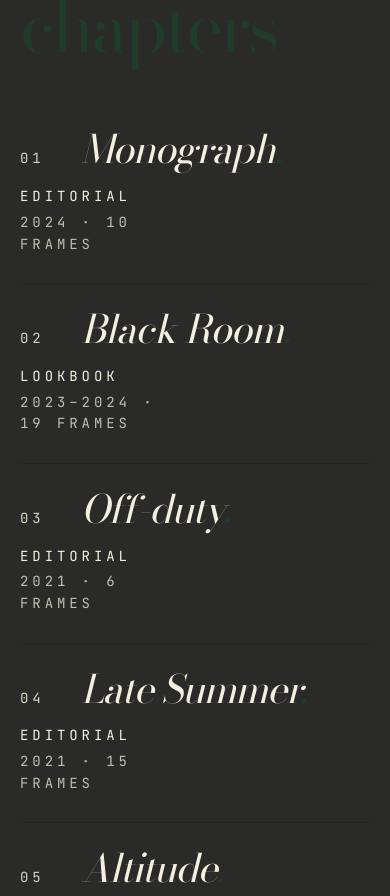
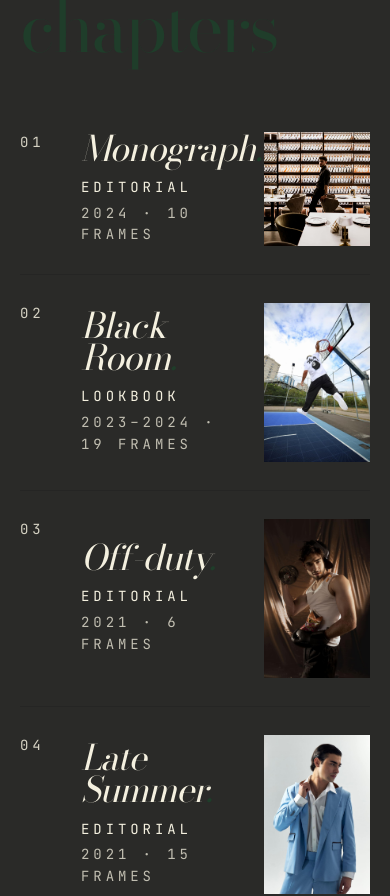
Before and after one commit to grappesai-cloud/alex-chitea, a Next.js app: page / in a window 390 px wide. Shown: the part 2580-3476 px from the top of the page. Built offline with nearby package versions, Linux system fonts and the light colour scheme; a web font is replaced by a local one.

Commit message:
tweaks: mobile row thumbnails, copy cleanup, hero polish

```diff
--- a/app/components/Shoots.tsx
+++ b/app/components/Shoots.tsx
@@ -24,19 +24,33 @@ function ShootRow({
         dim ? "opacity-60" : "opacity-100"
       }`}
     >
-      <div className="grid grid-cols-12 gap-4 md:gap-6 items-baseline">
-        <div className="col-span-2 md:col-span-1 mono text-[14px] md:text-[14px] uppercase tracking-[0.28em] tabular opacity-85">
+      <div className="grid grid-cols-12 gap-4 md:gap-6 items-center md:items-baseline">
+        <div className="col-span-2 md:col-span-1 mono text-[14px] md:text-[14px] uppercase tracking-[0.28em] tabular opacity-85 self-start">
           {String(i + 1).padStart(2, "0")}
         </div>
-        <div className="col-span-10 md:col-span-6">
-          <h3 className={`display italic text-[10vw] md:text-[5.5vw] leading-[0.92] tracking-[-0.03em] transition-colors duration-300 ${
+        <div className="col-span-6 md:col-span-6">
+          <h3 className={`display italic text-[9vw] md:text-[5.5vw] leading-[0.92] tracking-[-0.03em] transition-colors duration-300 ${
             active ? "text-[var(--accent)]" : ""
           }`}>
             {shoot.title}
             <span className="text-[var(--accent)]">.</span>
           </h3>
+          <div className="mono text-[14px] uppercase tracking-[0.28em] mt-3 md:hidden">
+            <div className="opacity-100">{shoot.role}</div>
+            <div className="opacity-75 mt-1">{shoot.year} · {shoot.frames.length} frames</div>
+          </div>
         </div>
-        <div className="col-span-6 md:col-span-3 mono text-[14px] uppercase tracking-[0.28em]">
+        {/* mobile thumbnail — right of row */}
+        <div className="col-span-4 md:hidden relative bg-black/30" style={{ aspectRatio: `${shoot.cover.w} / ${shoot.cover.h}` }}>
+          <Image
+            src={shoot.cover.src}
+            alt=""
+            fill
+            sizes="33vw"
+            className="object-cover"
+          />
+        </div>
+        <div className="hidden md:block col-span-3 mono text-[14px] uppercase tracking-[0.28em]">
           <div className="opacity-100">{shoot.role}</div>
           <div className="opacity-75 mt-1">{shoot.year} · {shoot.frames.length} frames</div>
         </div>
```
